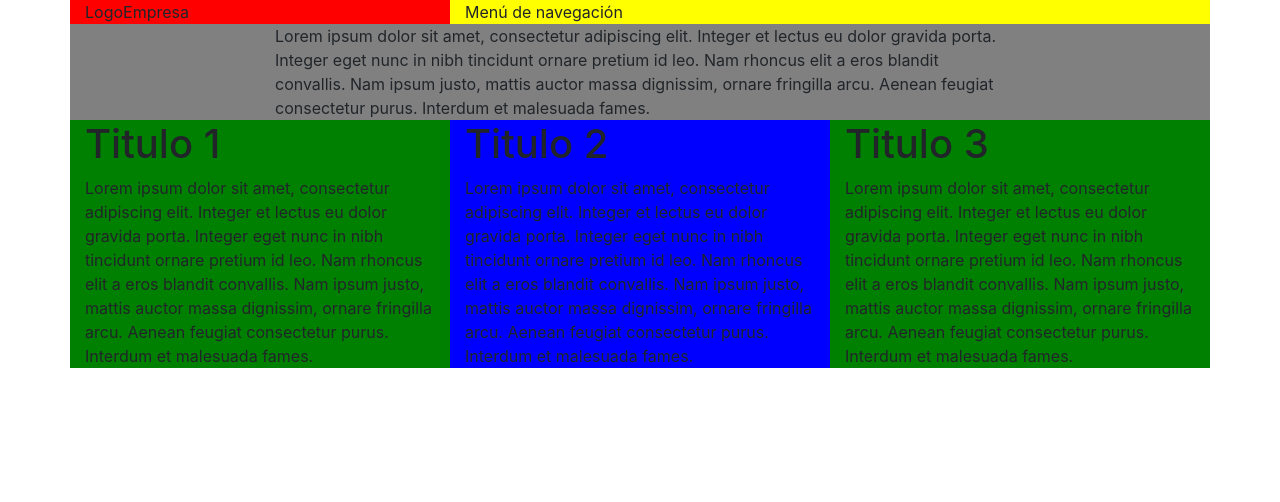
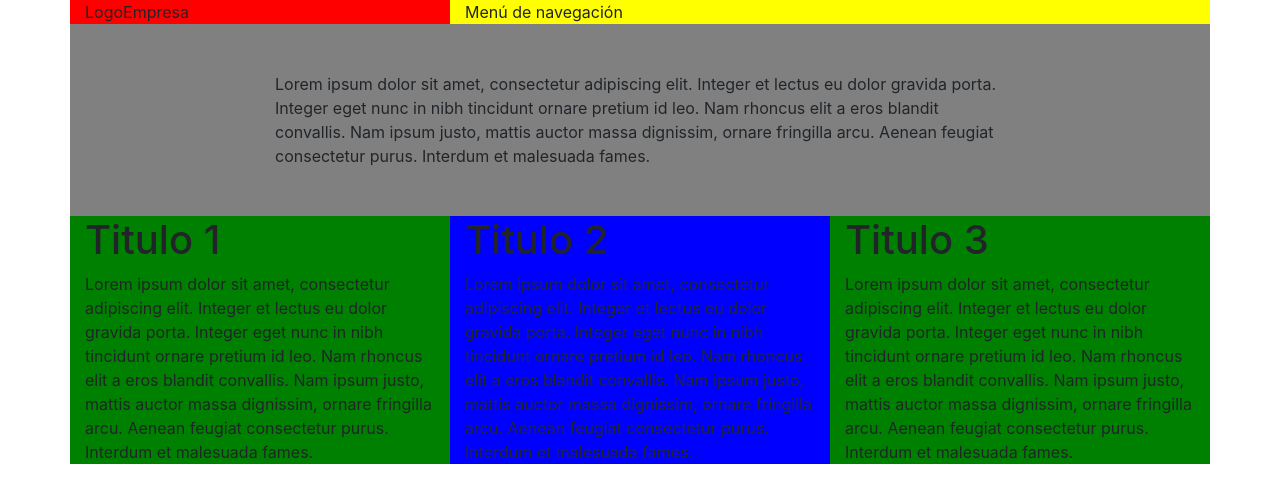
Before and after one commit to MARIOJMD/actividad_dise-o-responsivo, a plain HTML site: page index.html in a window 1280 px wide. Drawn offline with nearby package versions, Linux system fonts and the light colour scheme; a script that the page names is missing.

Commit message:
terminado

```diff
--- a/index.html
+++ b/index.html
@@ -22,9 +22,9 @@
   </div>
 
   <div class="container" id="centerText">
-    <div class="row justify-content-around"> <!--row justify-content-around-->
+    <div class="row justify-content-around pt-5 pb-5">
 
-    <div class="col-md-8 col-sm-8 col-8 align-self-center">
+    <div class="col-md-8 col-sm-8 col-8 align-content-center">
      Lorem ipsum dolor sit amet, consectetur adipiscing elit. Integer et lectus eu dolor gravida porta. Integer eget nunc in nibh tincidunt ornare pretium id leo. Nam rhoncus elit a eros blandit convallis. Nam ipsum justo, mattis auctor massa dignissim, ornare fringilla arcu. Aenean feugiat consectetur purus. Interdum et malesuada fames.
     </div>
     </div>
```
